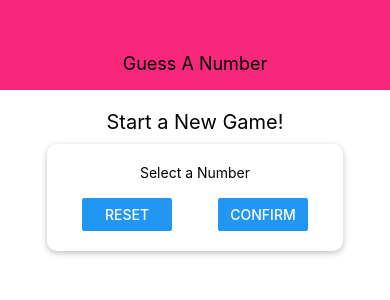
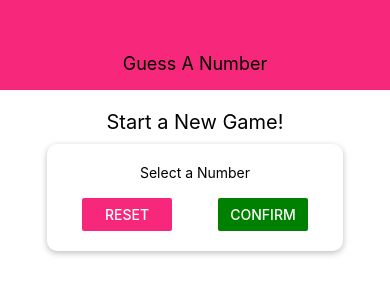
Before and after one commit to Code4Blessings/rn-guess-a--number-refreshed, a React Native app: screen / in a window 390 px wide. Shown: the top 300 px of the page. Built offline with nearby package versions, Linux system fonts and the light colour scheme.

Commit message:
Created constants directory and input component

```diff
--- a/components/Header.js
+++ b/components/Header.js
@@ -1,5 +1,7 @@
 import React from 'react';
 import { View, Text, StyleSheet } from 'react-native';
+
+import Colors from '../constants/colors'
 
 const Header = props => {
     return (
@@ -14,7 +16,7 @@ const styles = StyleSheet.create({
         width: '100%',
         height: 90,
         paddingTop: 36,
-        backgroundColor: '#f7287b',
+        backgroundColor: Colors.primary,
         alignItems: 'center',
         justifyContent: 'center'
     },
--- /dev/null
+++ b/constants/colors.js
@@ -0,0 +1,4 @@
+export default {
+    primary: '#f7287b',
+    accent: 'green'
+}
--- a/screens/StartGameScreen.js
+++ b/screens/StartGameScreen.js
@@ -2,6 +2,7 @@ import React from 'react';
 import { View, StyleSheet, Text, TextInput, Button } from 'react-native';
 
 import Card from '../components/Card';
+import Colors from '../constants/colors'
 
 const StartGameScreen = props => {
     return (
@@ -11,8 +12,8 @@ const StartGameScreen = props => {
                 <Text>Select a Number</Text>
                 <TextInput />
                 <View style={styles.buttonContainer}>
-                    <View style={styles.button}><Button title="Reset" onPress={() => {}}/></View>
-                    <View style={styles.button}><Button title="Confirm" onPress={() => {}}/></View>
+                    <View style={styles.button}><Button title="Reset" onPress={() => {}} color={Colors.primary}/></View>
+                    <View style={styles.button}><Button title="Confirm" onPress={() => {}} color={Colors.accent}/></View>
                 </View>
             </Card>
         </View>
```
Also changed, not shown: components/Input.js (added, +12 -0 lines).
